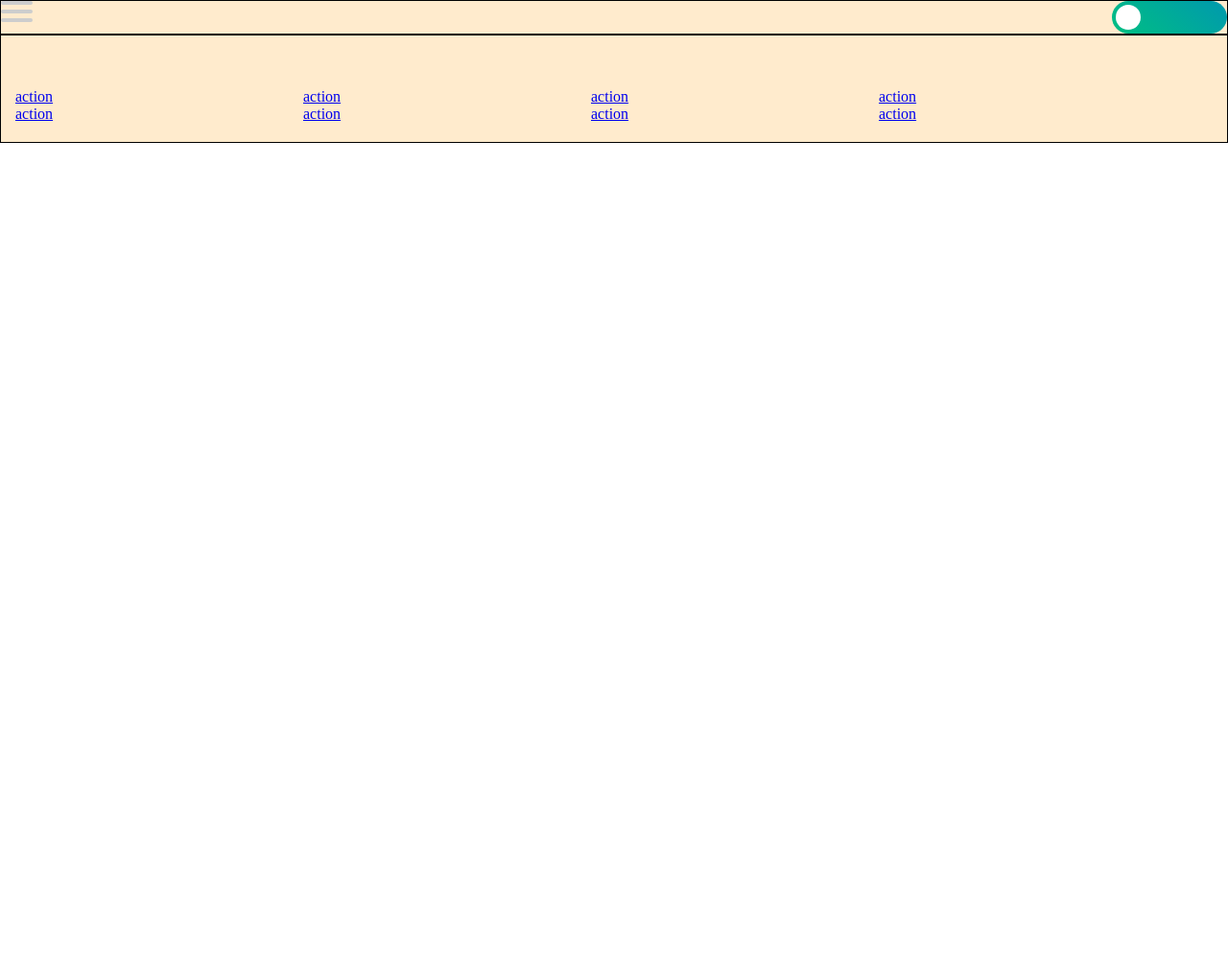
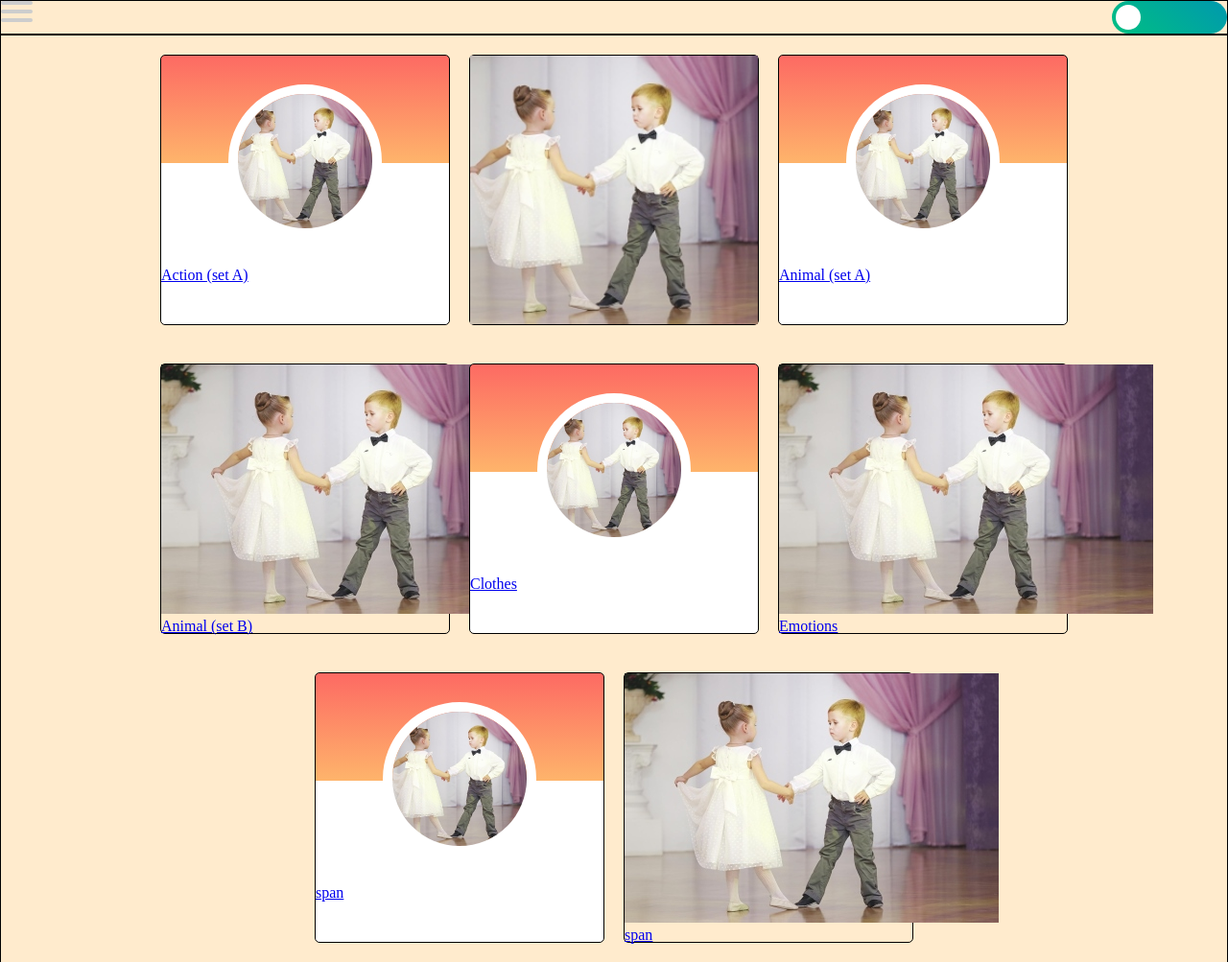
Before and after one commit to RemyJS/RSS-PRIVATE, a website: page index.html in a window 1280 px wide. Shown: the whole page at 96% size. Before the commit the page ends 800 px from the top, so only its background shows below. Drawn offline with Linux system fonts and the light colour scheme.

Commit message:
feat:add card play

```diff
--- a/index.html
+++ b/index.html
@@ -17,14 +17,14 @@
                 <span></span>
                 <span></span>
                 <div id="menu">
-                    <a href="#">Home</a>
-                    <a href="#">About</a>
-                    <a href="#">Info</a>
-                    <a href="#">Contact</a>
-                    <a href="#">Home</a>
-                    <a href="#">About</a>
-                    <a href="#">Info</a>
-                    <a href="#">Contact</a>
+                    <a class="menu__item" href="#">Home</a>
+                    <a class="menu__item" href="#">Home</a>
+                    <a class="menu__item" href="#">Home</a>
+                    <a class="menu__item" href="#">Home</a>
+                    <a class="menu__item" href="#">Home</a>
+                    <a class="menu__item" href="#">Home</a>
+                    <a class="menu__item" href="#">Home</a>
+                    <a class="menu__item" href="#">Home</a>
                 </div>
             </div>
         </nav>
@@ -35,14 +35,15 @@
     </header>
     <main>
         <div class="main-container">
-            <a href="#" class="card"><img src="" alt="">action</a>
-            <a href="#" class="card"><img src="" alt="">action</a>
-            <a href="#" class="card"><img src="" alt="">action</a>
-            <a href="#" class="card"><img src="" alt="">action</a>
-            <a href="#" class="card"><img src="" alt="">action</a>
-            <a href="#" class="card"><img src="" alt="">action</a>
-            <a href="#" class="card"><img src="" alt="">action</a>
-            <a href="#" class="card"><img src="" alt="">action</a>
+            <a href="#" class="card card_main"><img src="/assets/img/dance.jpg" alt="card"><span class="card__text">span</span></a>
+            <a href="#" class="card card_play"><img src="/assets/img/dance.jpg" alt="card"><span class="card__text">span</span></a>
+            <a href="#" class="card card_main"><img src="/assets/img/dance.jpg" alt="card"><span class="card__text">span</span></a>
+            <a href="#" class="card "><img src="/assets/img/dance.jpg" alt="card"><span class="card__text">span</span></a>
+            <a href="#" class="card card_main"><img src="/assets/img/dance.jpg" alt="card"><span class="card__text">span</span></a>
+            <a href="#" class="card "><img src="/assets/img/dance.jpg" alt="card"><span class="card__text">span</span></a>
+            <a href="#" class="card card_main"><img src="/assets/img/dance.jpg" alt="card"><span class="card__text">span</span></a>
+            <a href="#" class="card "><img src="/assets/img/dance.jpg" alt="card"><span class="card__text">span</span></a>
+
         </div>
     </main>
 </body>
--- a/script.js
+++ b/script.js
@@ -1,11 +1,9 @@
 //import cards from './assets/cards'
 console.log(cards);
 const category = cards[0];
-const nav = document.querySelectorAll(".nav_item");
-
+const nav = document.querySelectorAll(".menu__item");
+const cardText = document.querySelectorAll(".card__text");
 for(let i = 0; i < category.length; i++){
     nav[i].text = category[i];
+    cardText[i].textContent = category[i];
 }
-function hi (){
-    console.log("hi");
-}
--- a/style.css
+++ b/style.css
@@ -155,7 +155,37 @@ input:checked+.slider:before {
 /* main */
 
 .main-container {
-    display: grid;
-    grid-template-columns: repeat(4,300px);
-    padding: 55px 15px 20px;
+    display: flex;
+    flex-wrap: wrap;
+    justify-content: center;
 }
+.card {
+    width: 300px;
+    height: 280px;
+    border-radius: 5px;
+    border: 1px solid black;
+    margin: 20px 10px;
+    cursor: pointer;
+    -webkit-transition: .3s;
+    transition: .3s;
+}
+.card_main {
+    background: linear-gradient(180deg,#fd6a63,#feb46b 40%,#fff 0,#fff);
+}
+.card_main > img {
+    display: block;
+    width: 140px;
+    height: 140px;
+    border-radius: 50%;
+    border: 10px solid #fff;
+    object-fit: cover;
+    margin: 30px auto;
+}
+.card_play > img {
+    width: inherit;
+    height: inherit;
+    object-fit: cover;
+}
+.card_play > span {
+    display: none;
+}
```
